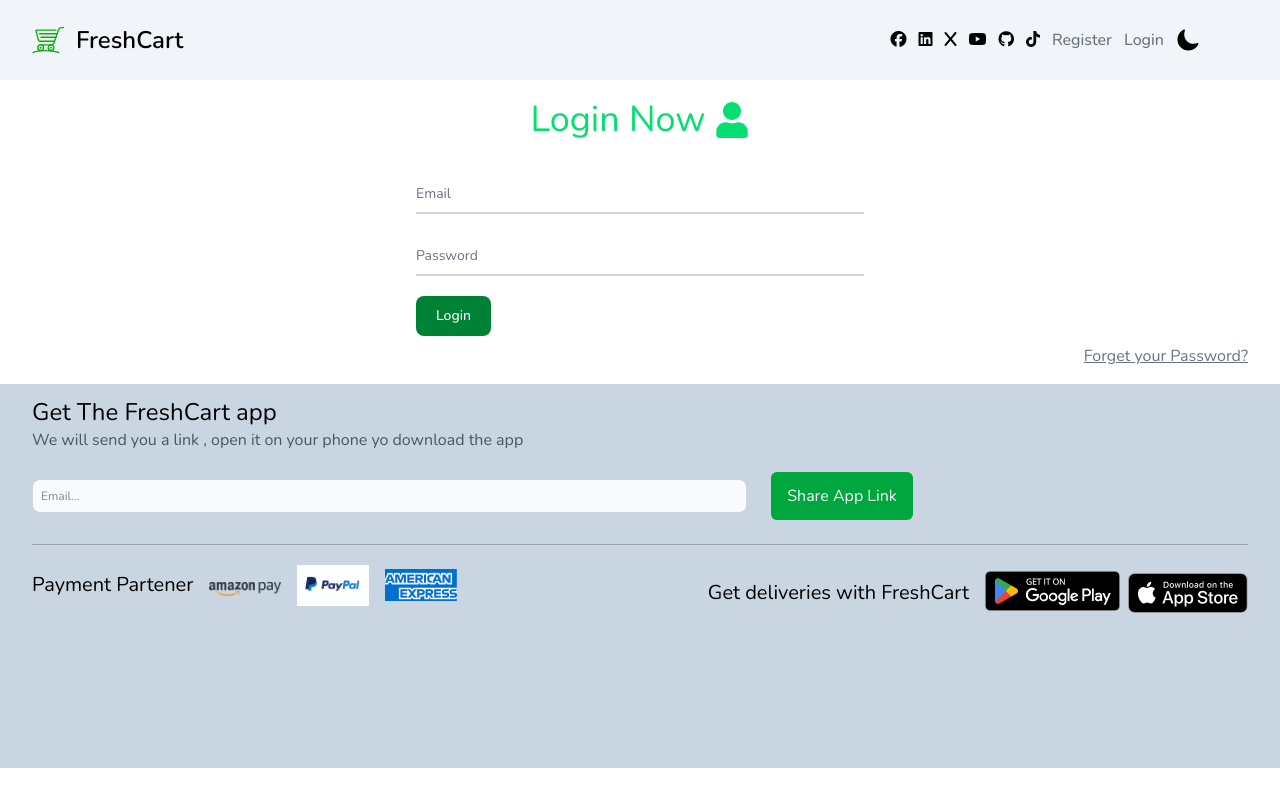
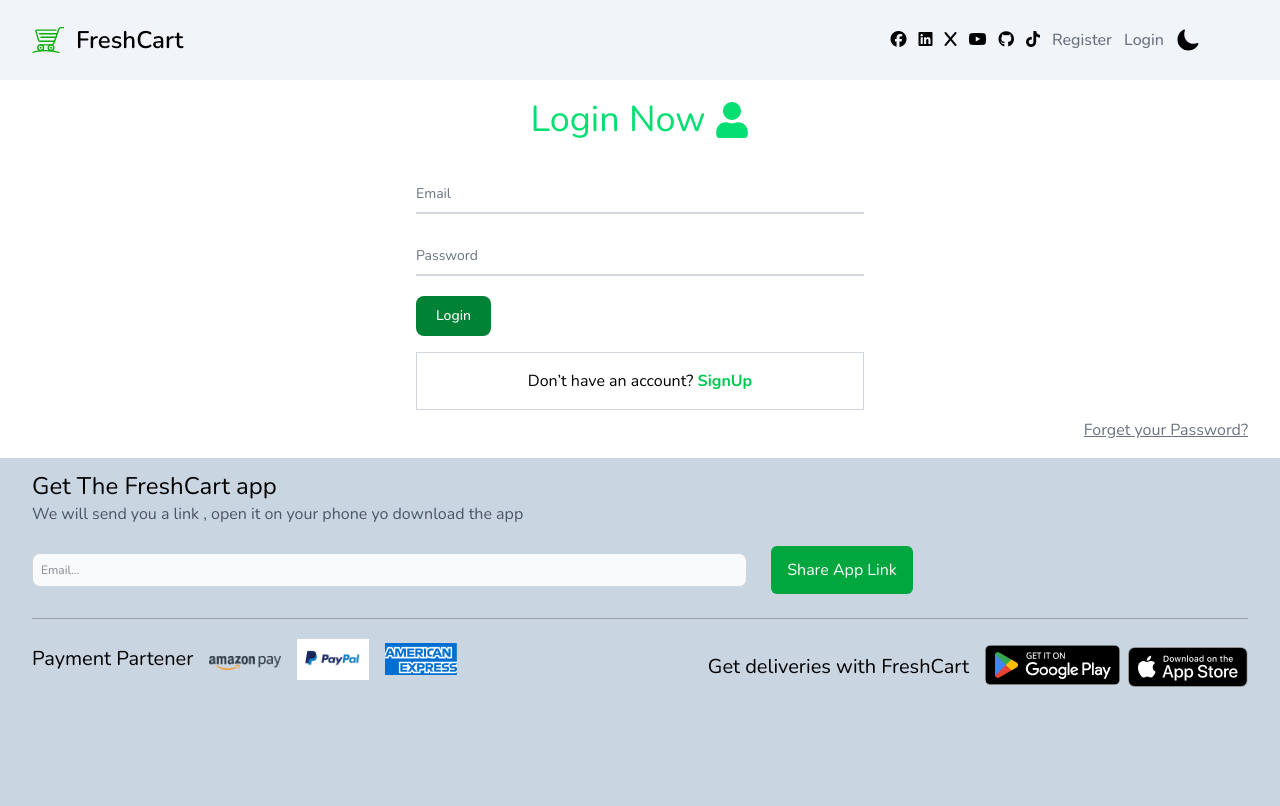
Before and after one commit to Omar-024/E-commerce, a React (Vite) app: page /#/login in a window 1280 px wide. Shown: the top 806 px of the page. Built offline with nearby package versions, Linux system fonts and the light colour scheme; no server answers.

Commit message:
latestediting

```diff
--- a/src/components/Login/Login.jsx
+++ b/src/components/Login/Login.jsx
@@ -113,8 +113,12 @@ export default function Login() {
 </div>:null}
 
   <button type="submit" className="focus:outline-none text-white bg-green-700 hover:bg-green-800 focus:ring-4 focus:ring-green-300 font-medium rounded-lg text-sm px-5 py-2.5 me-2 mb-2 dark:bg-green-600 dark:hover:bg-green-700 dark:focus:ring-green-800 cursor-pointer"> {isloading? <i className="fa-solid fa-spinner fa-spin"></i>: "Login"}  </button>
+
   </form>
 
+  <div className='px-8 my-2 py-4 max-w-md border-gray-300 border-[1px] mx-auto flex justify-center items-center '>
+    <h3>Don’t have an account? <Link className='text-green-500 font-bold' to={'/register'}>SignUp</Link> </h3>
+  </div>
   <Link to={"/forgetpassword"} className='flex justify-end *:underline'>
    <h3 className='hover:text-green-400 transition-all duration-200 text-gray-500 '>Forget your Password?</h3>
   </Link>
--- a/src/components/Register/Register.jsx
+++ b/src/components/Register/Register.jsx
@@ -6,6 +6,7 @@ import axios from 'axios'
 import * as yup from 'yup'
 import { object, ref, string } from 'yup'
 import { authContext } from '../AuthContextProvider/AuthContextProvider'
+import { Link } from 'react-router-dom'
 
 
 export default function Register() {
@@ -18,18 +19,19 @@ export default function Register() {
 
 
 
-    const handleRegister = async (values)=>{
+    const handleRegister = async (values, { resetForm })=>{
       setisloading(true)
       try {
         console.log(values);
       let res = await axios.post("https://ecommerce.routemisr.com/api/v1/auth/signup" , values)
       console.log(res);
-      localStorage.setItem("token" , res.data.token)
+      // localStorage.setItem("token" , res.data.token)
+      // setToken(res.data.token)
       seterrorMessage(null)
       setsuccessMessage(res.data.message)
       setisloading(false)
       // navigate("/")
-      setToken(res.data.token)
+
       } catch (error) {
          console.log(error.response.data.message);
          seterrorMessage(error.response.data.message)
@@ -37,6 +39,7 @@ export default function Register() {
          setisloading(false)
 
       }
+      resetForm()
 
     }
 
@@ -74,7 +77,7 @@ export default function Register() {
   {`${successMessage} Login now `}
 </div>:null}
 
-  <form onSubmit={formik.handleSubmit} className="mt-8 max-w-md mx-auto">
+  <form onSubmit={formik.handleSubmit} resetForm className="mt-8 max-w-md mx-auto">
   <div className="relative z-0 w-full mb-5 group">
     <input
     onChange={formik.handleChange}
@@ -136,6 +139,9 @@ export default function Register() {
 </div>:null}
   <button type="submit" className="focus:outline-none text-white bg-green-700 hover:bg-green-800 focus:ring-4 focus:ring-green-300 font-medium rounded-lg text-sm px-5 py-2.5 me-2 mb-2 dark:bg-green-600 dark:hover:bg-green-700 dark:focus:ring-green-800 cursor-pointer"> {isloading? <i class="fa-solid fa-spinner fa-spin"></i>: "Register"}  </button>
   </form>
+   <div className='px-8 my-2 py-4 max-w-md border-gray-300 border-[1px] mx-auto flex justify-center items-center '>
+    <h3> have an account? <Link className='text-green-500 font-bold' to={'/login'}>Login</Link> </h3>
+  </div>
 
 
 
```
